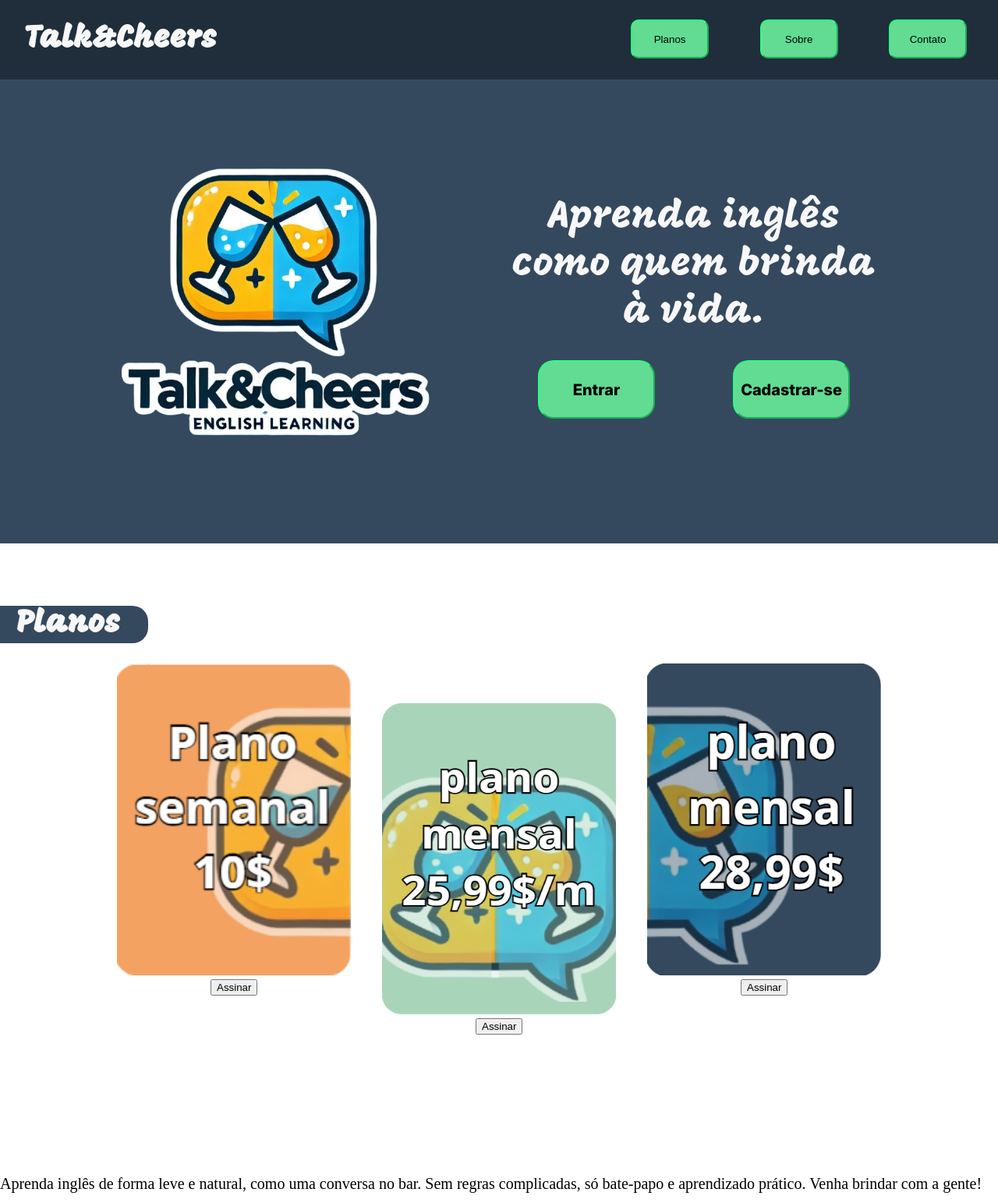
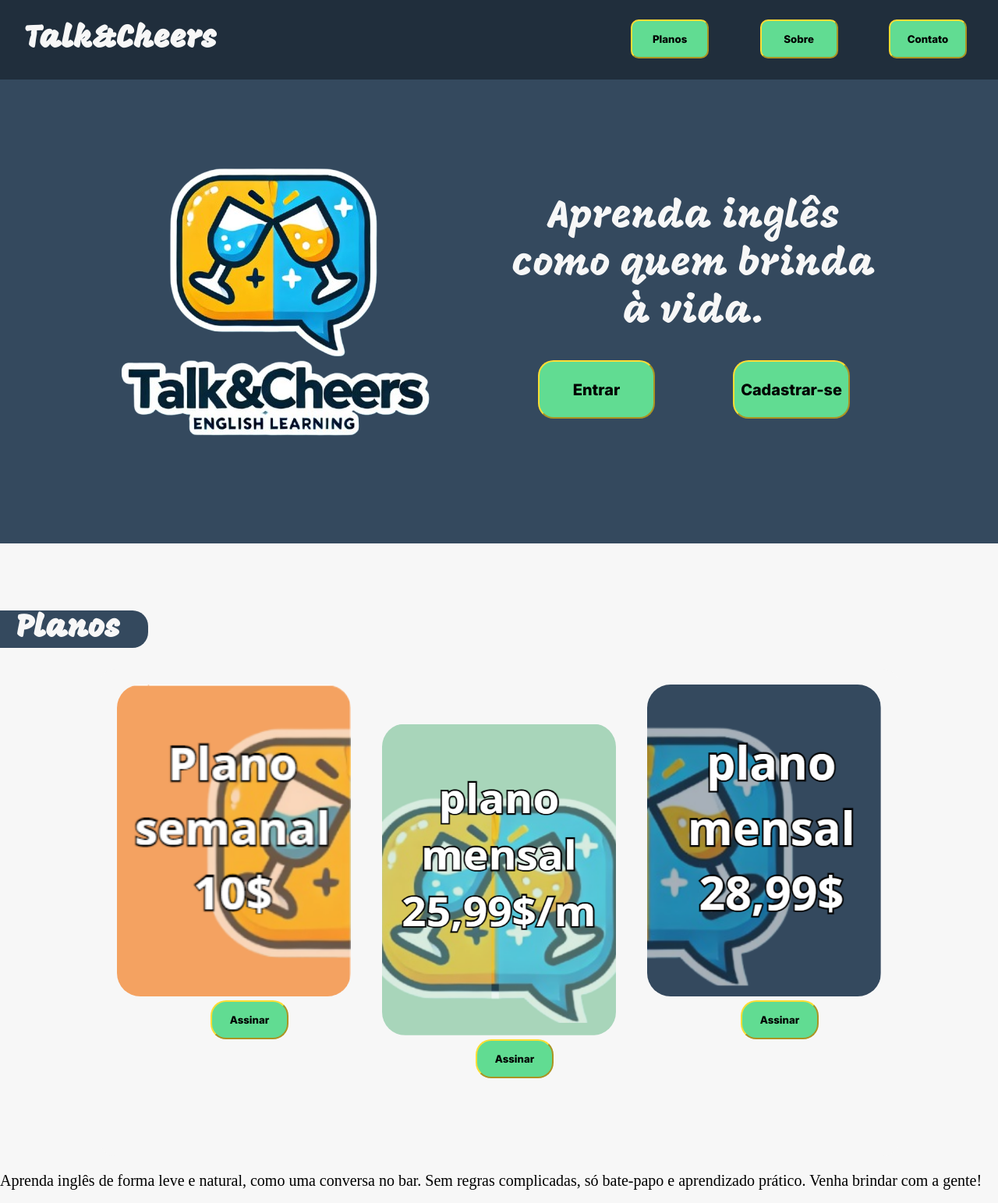
Before and after one commit to LordeSeuZe/talk-cheers, a plain HTML site: page index.html in a window 1280 px wide. Shown: the top 1543 px of the page at 78% size. Drawn offline with Linux system fonts and the light colour scheme.

Commit message:
full-scheme

```diff
--- a/css/pallete.css
+++ b/css/pallete.css
@@ -0,0 +1,6 @@
+:root {
+    --primary-color: #34495E;
+    --suport-color: #61dc92;
+    --secondary-color: #FFDD33;
+    --neutral-color: #F7F7F7;
+  }
--- a/css/style.css
+++ b/css/style.css
@@ -1,16 +1,27 @@
 body{
     margin: 0;
+    height: 100%;
+    width: 100%;
     font-size: 20px;
+    background-color: var(--neutral-color);
 }
 header {
     font-family: "logo";
     background-color: #202e3c;
-    color: #f7f7f7;
+    color: var(--neutral-color);
     display: flex;
     flex-direction: row;
 }
 header h1{
     padding: 0 30px;
+    cursor: pointer;
+}
+button{
+    font-family: "bold";
+}
+button:hover {
+    font-family: "logo";
+    color: #ffdd33c0;
     cursor: pointer;
 }
 
@@ -25,14 +36,14 @@ header h1{
     width: 100px;
     height: 50px;
     border-radius: 10px;
-    border-color: #2dff81;
-    background-color: #61dc92;
+    border-color: var(--secondary-color);
+    background-color: var(--suport-color);
     margin: 15px 30px;
 }
 
 #over-pag1{
     padding: 45px 0;
-    background-color: #34495E;
+    background-color: var(--primary-color);
     display: flex;
     justify-content: center;
     align-items: center;
@@ -48,7 +59,7 @@ header h1{
     align-items: center;
     text-align: center;
     font-size: 50px;
-    color: #F7F7F7;
+    color: var(--neutral-color);
     font-family: "logo";
 }
 #buttons-access {
@@ -59,44 +70,43 @@ header h1{
 }
 #buttons-access button {
     font-size: 20px;
-    font-family: "bold";
     margin: 30px auto;
-    background-color: #61dc92;
+    background-color: var(--suport-color);
     width: 150px;
     height: 75px;
     border-radius: 20px;
-    border-color: #2dff81;
+    border-color: var(--secondary-color);
 }
-button:hover {
-    background-color: #34495E;
-    cursor: pointer;
-}
+
 
 /*PLANOS*/
 #zoneOfScheme{
-    margin: 80px 0 ;
+    padding: 60px 0 0 0 ;
 }
 #tag {
     margin: 10px 0;
     padding: 0 20px 0 20px;
-    background-color: #34495E;
+    background-color: var(--primary-color);
     width: 150px;
     border-radius: 0 20px 20px 0;
     font-family: "logo";
-
 }
-
 #tag h1{
-    color: #F7F7F7;
+    color: var(--neutral-color);
 }
 
 #scheme {
+    padding: 20px 0 0 0;
+    width: 80%;
+    border-radius: 20px;
+    margin: 0 auto;
+    background-color: var(--neutral-color);
     display: flex;
     justify-content: center;
 }
 
 #scheme img {
-
+    border-radius: 30px;
     width: 300px;
     height: 400px;
 }
@@ -104,8 +114,14 @@ button:hover {
     margin: 0 40%;
     display: flex;
     justify-content: center;
+    background-color: var(--suport-color);
+    border-color: var(--secondary-color);
+    border-radius: 20px;
+    width: 100px;
+    height: 50px;
+    align-items: center;
 }
 #c{
-    margin: 50px 40px;
+    margin: 50px 40px 0 40px;
     margin-bottom: 100px;
 }
--- a/index.html
+++ b/index.html
@@ -60,7 +60,7 @@
             </div>
         </div>
     </div>
-    <div id="contact">
+    <div id="about">
         <div id="papo-furado">
             <p>Aprenda inglês de forma leve e natural, como uma conversa no bar. Sem regras complicadas, só
                 bate-papo e aprendizado prático. Venha brindar com a gente!</p>
```
